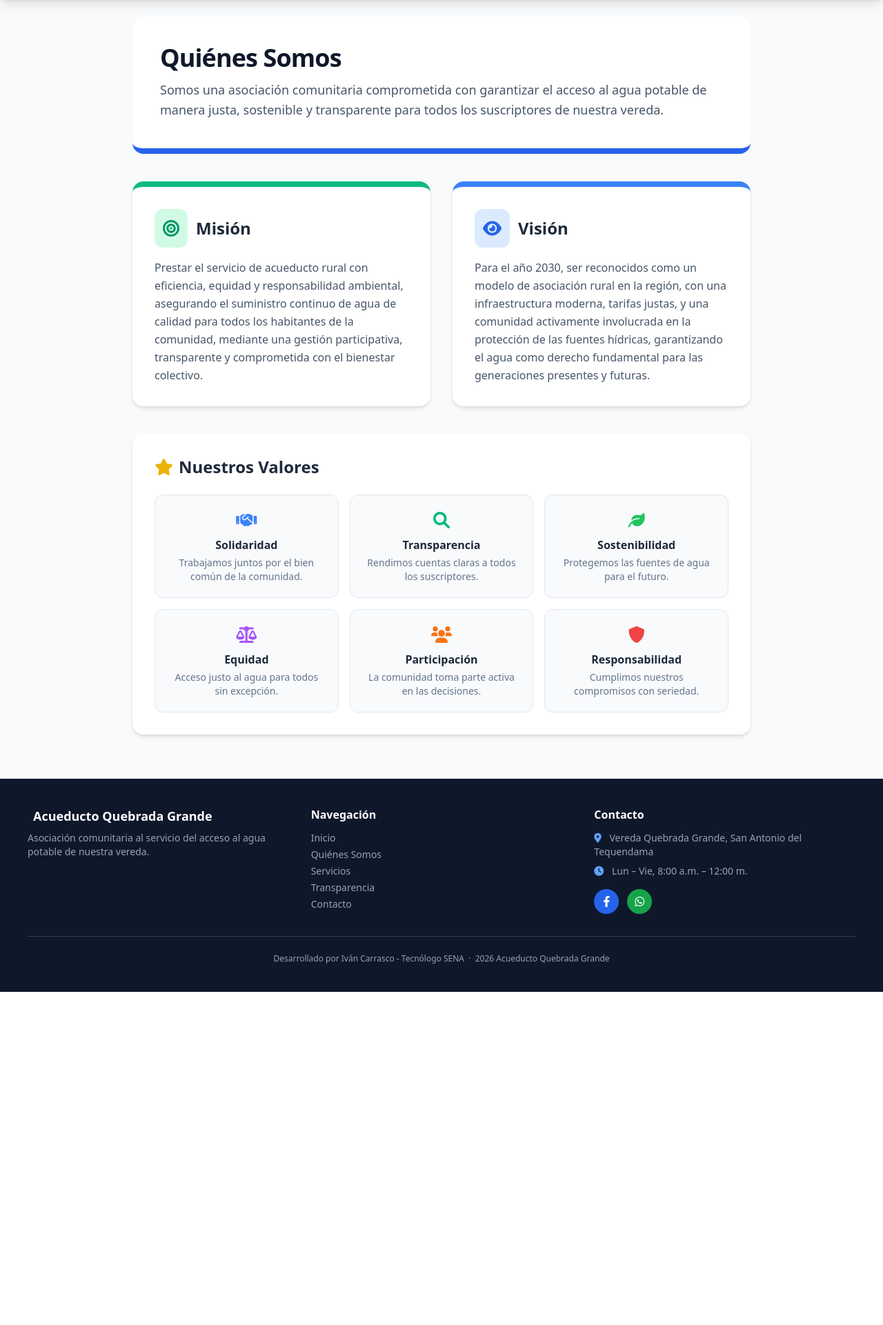
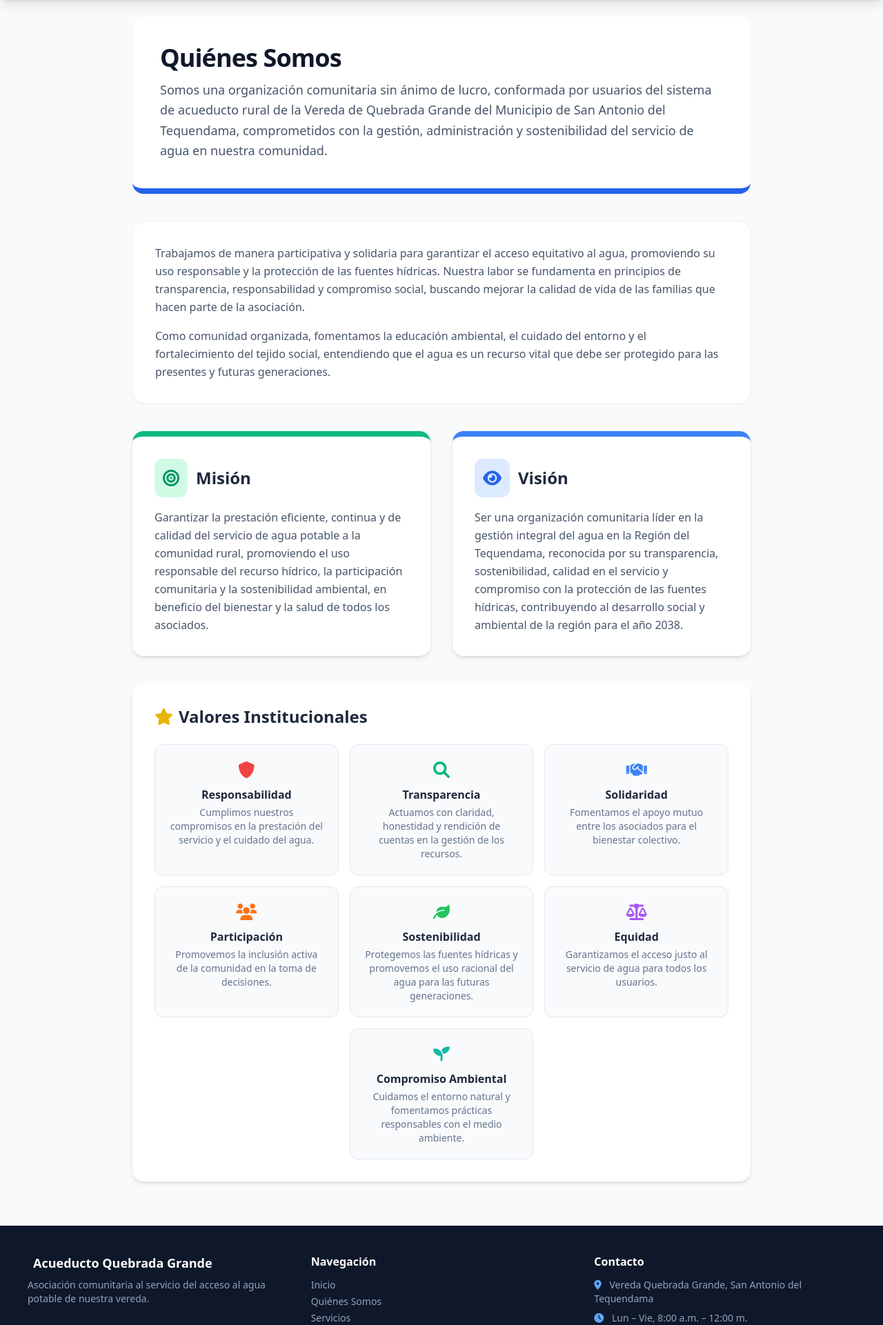
Before and after one commit to ivancarrasco-dev/Acueducto-QG, a Flask app: page /nosotros in a window 1280 px wide. Shown: the part 64-1985 px from the top of the page at 69% size. Before the commit the page ends 1502 px from the top, so only its background shows below. Run offline with Flask 3, Linux system fonts and the light colour scheme; some libraries are stand-ins or nearby versions.

Commit message:
style: Cambios en la pagina nosotros

```diff
--- a/templates/nosotros.html
+++ b/templates/nosotros.html
@@ -6,14 +6,23 @@
     <div class="bg-white p-10 rounded-2xl shadow-sm border-b-8 border-blue-600">
         <h1 class="text-4xl font-black text-slate-900 mb-3 tracking-tight">Quiénes Somos</h1>
         <p class="text-lg text-slate-600 leading-relaxed">
-            Somos una asociación comunitaria comprometida con garantizar el acceso al agua potable de manera justa, sostenible y transparente para todos los suscriptores de nuestra vereda.
+            Somos una organización comunitaria sin ánimo de lucro, conformada por usuarios del sistema de acueducto rural de la Vereda de Quebrada Grande del Municipio de San Antonio del Tequendama, comprometidos con la gestión, administración y sostenibilidad del servicio de agua en nuestra comunidad.
+        </p>
+    </div>
+
+    <!-- Descripción completa -->
+    <div class="bg-white p-8 rounded-2xl shadow-sm border border-slate-100">
+        <p class="text-slate-600 leading-relaxed mb-4">
+            Trabajamos de manera participativa y solidaria para garantizar el acceso equitativo al agua, promoviendo su uso responsable y la protección de las fuentes hídricas. Nuestra labor se fundamenta en principios de transparencia, responsabilidad y compromiso social, buscando mejorar la calidad de vida de las familias que hacen parte de la asociación.
+        </p>
+        <p class="text-slate-600 leading-relaxed">
+            Como comunidad organizada, fomentamos la educación ambiental, el cuidado del entorno y el fortalecimiento del tejido social, entendiendo que el agua es un recurso vital que debe ser protegido para las presentes y futuras generaciones.
         </p>
     </div>
 
     <!-- Misión y Visión -->
     <div class="grid md:grid-cols-2 gap-8">
 
-        <!-- Misión -->
         <div class="bg-white p-8 rounded-2xl shadow-md border-t-8 border-emerald-500">
             <div class="flex items-center gap-3 mb-4">
                 <div class="bg-emerald-100 text-emerald-600 p-3 rounded-xl">
@@ -22,11 +31,10 @@
                 <h2 class="text-2xl font-black text-slate-800">Misión</h2>
             </div>
             <p class="text-slate-600 leading-relaxed">
-                Prestar el servicio de acueducto rural con eficiencia, equidad y responsabilidad ambiental, asegurando el suministro continuo de agua de calidad para todos los habitantes de la comunidad, mediante una gestión participativa, transparente y comprometida con el bienestar colectivo.
+                Garantizar la prestación eficiente, continua y de calidad del servicio de agua potable a la comunidad rural, promoviendo el uso responsable del recurso hídrico, la participación comunitaria y la sostenibilidad ambiental, en beneficio del bienestar y la salud de todos los asociados.
             </p>
         </div>
 
-        <!-- Visión -->
         <div class="bg-white p-8 rounded-2xl shadow-md border-t-8 border-blue-500">
             <div class="flex items-center gap-3 mb-4">
                 <div class="bg-blue-100 text-blue-600 p-3 rounded-xl">
@@ -35,7 +43,7 @@
                 <h2 class="text-2xl font-black text-slate-800">Visión</h2>
             </div>
             <p class="text-slate-600 leading-relaxed">
-                Para el año 2030, ser reconocidos como un modelo de asociación rural en la región, con una infraestructura moderna, tarifas justas, y una comunidad activamente involucrada en la protección de las fuentes hídricas, garantizando el agua como derecho fundamental para las generaciones presentes y futuras.
+                Ser una organización comunitaria líder en la gestión integral del agua en la Región del Tequendama, reconocida por su transparencia, sostenibilidad, calidad en el servicio y compromiso con la protección de las fuentes hídricas, contribuyendo al desarrollo social y ambiental de la región para el año 2038.
             </p>
         </div>
 
@@ -44,38 +52,43 @@
     <!-- Valores -->
     <div class="bg-white p-8 rounded-2xl shadow-md">
         <h2 class="text-2xl font-black text-slate-800 mb-6 flex items-center gap-2">
-            <i class="fas fa-star text-yellow-500"></i> Nuestros Valores
+            <i class="fas fa-star text-yellow-500"></i> Valores Institucionales
         </h2>
         <div class="grid sm:grid-cols-2 md:grid-cols-3 gap-4">
             <div class="bg-slate-50 p-5 rounded-xl border border-slate-200 text-center">
-                <i class="fas fa-handshake text-blue-500 text-2xl mb-2"></i>
-                <p class="font-bold text-slate-800">Solidaridad</p>
-                <p class="text-sm text-slate-500 mt-1">Trabajamos juntos por el bien común de la comunidad.</p>
+                <i class="fas fa-shield-alt text-red-500 text-2xl mb-2"></i>
+                <p class="font-bold text-slate-800">Responsabilidad</p>
+                <p class="text-sm text-slate-500 mt-1">Cumplimos nuestros compromisos en la prestación del servicio y el cuidado del agua.</p>
             </div>
             <div class="bg-slate-50 p-5 rounded-xl border border-slate-200 text-center">
                 <i class="fas fa-search text-emerald-500 text-2xl mb-2"></i>
                 <p class="font-bold text-slate-800">Transparencia</p>
-                <p class="text-sm text-slate-500 mt-1">Rendimos cuentas claras a todos los suscriptores.</p>
+                <p class="text-sm text-slate-500 mt-1">Actuamos con claridad, honestidad y rendición de cuentas en la gestión de los recursos.</p>
+            </div>
+            <div class="bg-slate-50 p-5 rounded-xl border border-slate-200 text-center">
+                <i class="fas fa-handshake text-blue-500 text-2xl mb-2"></i>
+                <p class="font-bold text-slate-800">Solidaridad</p>
+                <p class="text-sm text-slate-500 mt-1">Fomentamos el apoyo mutuo entre los asociados para el bienestar colectivo.</p>
+            </div>
+            <div class="bg-slate-50 p-5 rounded-xl border border-slate-200 text-center">
+                <i class="fas fa-users text-orange-500 text-2xl mb-2"></i>
+                <p class="font-bold text-slate-800">Participación</p>
+                <p class="text-sm text-slate-500 mt-1">Promovemos la inclusión activa de la comunidad en la toma de decisiones.</p>
             </div>
             <div class="bg-slate-50 p-5 rounded-xl border border-slate-200 text-center">
                 <i class="fas fa-leaf text-green-500 text-2xl mb-2"></i>
                 <p class="font-bold text-slate-800">Sostenibilidad</p>
-                <p class="text-sm text-slate-500 mt-1">Protegemos las fuentes de agua para el futuro.</p>
+                <p class="text-sm text-slate-500 mt-1">Protegemos las fuentes hídricas y promovemos el uso racional del agua para las futuras generaciones.</p>
             </div>
             <div class="bg-slate-50 p-5 rounded-xl border border-slate-200 text-center">
                 <i class="fas fa-balance-scale text-purple-500 text-2xl mb-2"></i>
                 <p class="font-bold text-slate-800">Equidad</p>
-                <p class="text-sm text-slate-500 mt-1">Acceso justo al agua para todos sin excepción.</p>
+                <p class="text-sm text-slate-500 mt-1">Garantizamos el acceso justo al servicio de agua para todos los usuarios.</p>
             </div>
-            <div class="bg-slate-50 p-5 rounded-xl border border-slate-200 text-center">
-                <i class="fas fa-users text-orange-500 text-2xl mb-2"></i>
-                <p class="font-bold text-slate-800">Participación</p>
-                <p class="text-sm text-slate-500 mt-1">La comunidad toma parte activa en las decisiones.</p>
-            </div>
-            <div class="bg-slate-50 p-5 rounded-xl border border-slate-200 text-center">
-                <i class="fas fa-shield-alt text-red-500 text-2xl mb-2"></i>
-                <p class="font-bold text-slate-800">Responsabilidad</p>
-                <p class="text-sm text-slate-500 mt-1">Cumplimos nuestros compromisos con seriedad.</p>
+            <div class="bg-slate-50 p-5 rounded-xl border border-slate-200 text-center md:col-start-2">
+                <i class="fas fa-seedling text-teal-500 text-2xl mb-2"></i>
+                <p class="font-bold text-slate-800">Compromiso Ambiental</p>
+                <p class="text-sm text-slate-500 mt-1">Cuidamos el entorno natural y fomentamos prácticas responsables con el medio ambiente.</p>
             </div>
         </div>
     </div>
```
